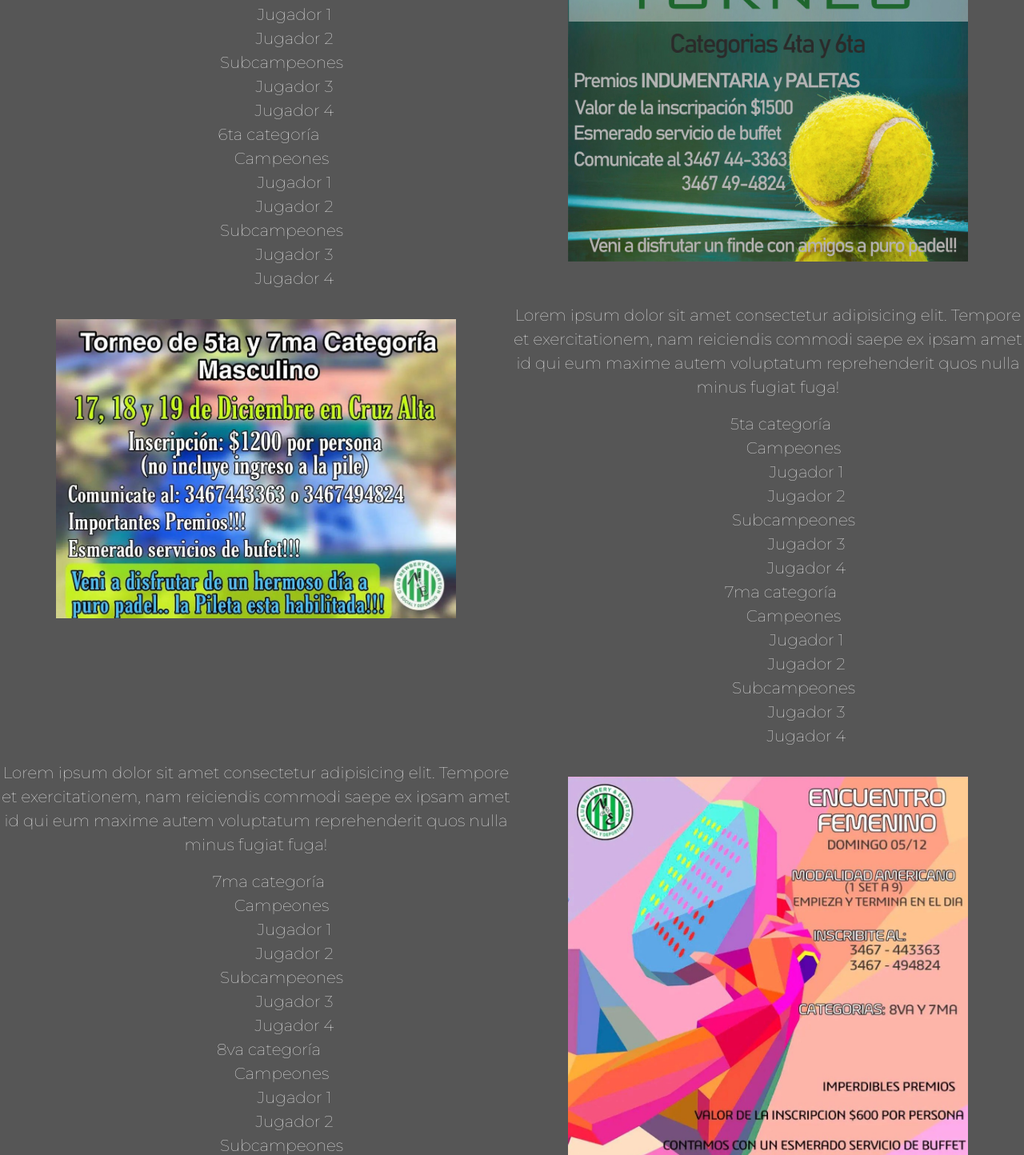
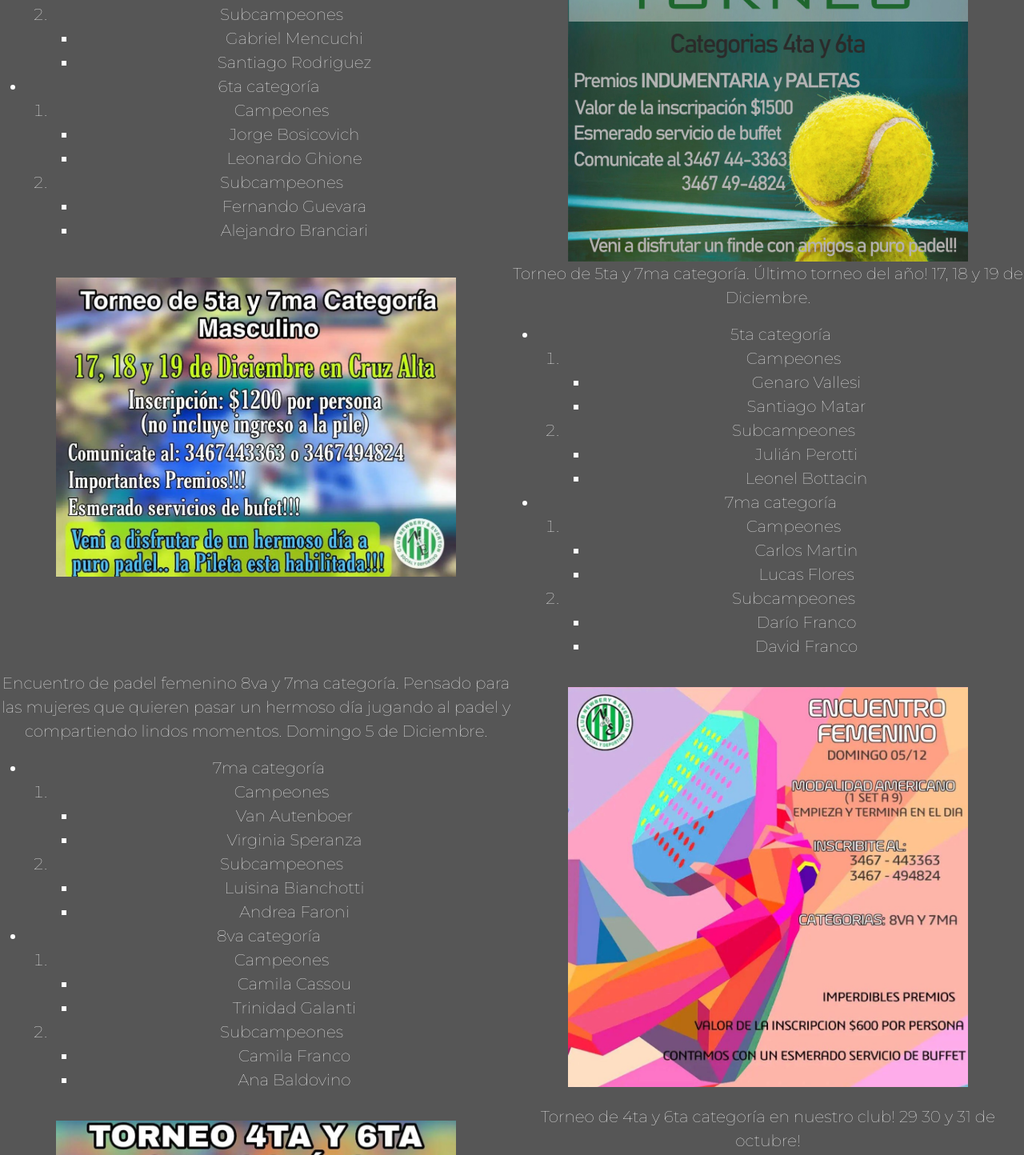
Before and after one commit to agutinastringa/CanchasPadel-AgustinaStringa, a website: page pages/torneos.html in a window 1280 px wide. Shown: the part 1113-2557 px from the top of the page at 80% size. Drawn offline with nearby package versions, Linux system fonts and the light colour scheme.

Commit message:
correcciones en imágenes y textos

```diff
--- a/pages/torneos.html
+++ b/pages/torneos.html
@@ -23,7 +23,7 @@
             <nav class="navbar navbar-expand-lg">
                 <div class="container">
                     <a class="navbar-brand" href="../index.html">
-                        <img src="../img/logo.png" alt="" width="100" height="100">
+                        <img src="../img/logo.png" alt="Logo padel" width="100" height="100">
                     </a>
                     <button class="navbar-toggler" type="button" data-bs-toggle="collapse" data-bs-target="#navbarNav" aria-controls="navbarNav" aria-expanded="false" aria-label="Toggle navigation">
                         <span class="navbar-toggler-icon"></span>
@@ -53,19 +53,19 @@
         <!-- Inicio el main -->
         <img class="img-torneo1" src="../img/torneos/abril2022.jpg" alt="Abril 2022">
         <div class="texto-torneo1">
-            <p>Lorem ipsum dolor sit amet consectetur adipisicing elit. Tempore et exercitationem, nam reiciendis commodi saepe ex ipsam amet id qui eum maxime autem voluptatum reprehenderit quos nulla minus fugiat fuga!</p>
+            <p>Torneo de 4ta categoría. Circuito oficial de APSOS en nuestro club!! 8, 9 y 10 de abril.</p>
             <div class="jugadores">
                 <ol>
                     <li>Campeones
                         <ul>
-                            <li>Jugador 1</li>
-                            <li>Jugador 2</li>
+                            <li>Alejo Peretti</li>
+                            <li>Marcos Ferreyra</li>
                         </ul>
                     </li>
                     <li>Subcampeones
                         <ul>
-                            <li>Jugador 3</li>
-                            <li>Jugador 4</li>
+                            <li>Andres Giandana</li>
+                            <li>Joel Marin</li>
                         </ul>
                     </li>
                 </ol>
@@ -73,21 +73,21 @@
         </div>
         <img class="img-torneo2" src="../img/torneos/marzo2022.jpg" alt="Marzo 2022">
         <div class="texto-torneo2">
-            <p>Lorem ipsum dolor sit amet consectetur adipisicing elit. Tempore et exercitationem, nam reiciendis commodi saepe ex ipsam amet id qui eum maxime autem voluptatum reprehenderit quos nulla minus fugiat fuga!</p>
+            <p>Primer torneo del año en las instalaciones de nuestro club! Fin de semana del 18, 19 y 20 de Marzo.</p>
             <div class="jugadores">
                 <ul>
                     <li>4ta categoría
                         <ol>
                             <li>Campeones
                                 <ul>
-                                    <li>Jugador 1</li>
-                                    <li>Jugador 2</li>
+                                    <li>Federico Baleis</li>
+                                    <li>Bruno Giancristofano</li>
                                 </ul>
                             </li>
                             <li>Subcampeones
                                 <ul>
-                                    <li>Jugador 3</li>
-                                    <li>Jugador 4</li>
+                                    <li>Gabriel Mencuchi</li>
+                                    <li>Santiago Rodriguez</li>
                                 </ul>
                             </li>
                         </ol>
@@ -96,14 +96,14 @@
                         <ol>
                             <li>Campeones
                                 <ul>
-                                    <li>Jugador 1</li>
-                                    <li>Jugador 2</li>
+                                    <li>Jorge Bosicovich</li>
+                                    <li>Leonardo Ghione</li>
                                 </ul>
                             </li>
                             <li>Subcampeones
                                 <ul>
-                                    <li>Jugador 3</li>
-                                    <li>Jugador 4</li>
+                                    <li>Fernando Guevara</li>
+                                    <li>Alejandro Branciari</li>
                                 </ul>
                             </li>
                         </ol>
@@ -113,21 +113,21 @@
         </div>
         <img class="img-torneo3" src="../img/torneos/diciembre2021.jpg" alt="Diciembre 2021 Masculino">
         <div class="texto-torneo3">
-            <p>Lorem ipsum dolor sit amet consectetur adipisicing elit. Tempore et exercitationem, nam reiciendis commodi saepe ex ipsam amet id qui eum maxime autem voluptatum reprehenderit quos nulla minus fugiat fuga!</p>
+            <p>Torneo de 5ta y 7ma categoría. Último torneo del año! 17, 18 y 19 de Diciembre.</p>
             <div class="jugadores">
                 <ul>
                     <li>5ta categoría
                         <ol>
                             <li>Campeones
                                 <ul>
-                                    <li>Jugador 1</li>
-                                    <li>Jugador 2</li>
+                                    <li>Genaro Vallesi</li>
+                                    <li>Santiago Matar</li>
                                 </ul>
                             </li>
                             <li>Subcampeones
                                 <ul>
-                                    <li>Jugador 3</li>
-                                    <li>Jugador 4</li>
+                                    <li>Julián Perotti</li>
+                                    <li>Leonel Bottacin</li>
                                 </ul>
                             </li>
                         </ol>
@@ -136,14 +136,14 @@
                         <ol>
                             <li>Campeones
                                 <ul>
-                                    <li>Jugador 1</li>
-                                    <li>Jugador 2</li>
+                                    <li>Carlos Martin</li>
+                                    <li>Lucas Flores</li>
                                 </ul>
                             </li>
                             <li>Subcampeones
                                 <ul>
-                                    <li>Jugador 3</li>
-                                    <li>Jugador 4</li>
+                                    <li>Darío Franco</li>
+                                    <li>David Franco</li>
                                 </ul>
                             </li>
                         </ol>
@@ -153,21 +153,21 @@
         </div>
         <img class="img-torneo4" src="../img/torneos/diciembre2021fem.jpg" alt="Diciembre 2021 Femenino">
         <div class="texto-torneo4">
-            <p>Lorem ipsum dolor sit amet consectetur adipisicing elit. Tempore et exercitationem, nam reiciendis commodi saepe ex ipsam amet id qui eum maxime autem voluptatum reprehenderit quos nulla minus fugiat fuga!</p>
+            <p>Encuentro de padel femenino 8va y 7ma categoría. Pensado para las mujeres que quieren pasar un hermoso día jugando al padel y compartiendo lindos momentos. Domingo 5 de Diciembre.</p>
             <div class="jugadores">
                 <ul>
                     <li>7ma categoría
                         <ol>
                             <li>Campeones
                                 <ul>
-                                    <li>Jugador 1</li>
-                                    <li>Jugador 2</li>
+                                    <li>Van Autenboer</li>
+                                    <li>Virginia Speranza</li>
                                 </ul>
                             </li>
                             <li>Subcampeones
                                 <ul>
-                                    <li>Jugador 3</li>
-                                    <li>Jugador 4</li>
+                                    <li>Luisina Bianchotti</li>
+                                    <li>Andrea Faroni</li>
                                 </ul>
                             </li>
                         </ol>
@@ -176,14 +176,14 @@
                         <ol>
                             <li>Campeones
                                 <ul>
-                                    <li>Jugador 1</li>
-                                    <li>Jugador 2</li>
+                                    <li>Camila Cassou</li>
+                                    <li>Trinidad Galanti</li>
                                 </ul>
                             </li>
                             <li>Subcampeones
                                 <ul>
-                                    <li>Jugador 3</li>
-                                    <li>Jugador 4</li>
+                                    <li>Camila Franco</li>
+                                    <li>Ana Baldovino</li>
                                 </ul>
                             </li>
                         </ol>
@@ -193,21 +193,21 @@
         </div>
         <img class="img-torneo5" src="../img/torneos/octubre2021.jpg" alt="Octubre 2021">
         <div class="texto-torneo5">
-            <p>Lorem ipsum dolor sit amet consectetur adipisicing elit. Tempore et exercitationem, nam reiciendis commodi saepe ex ipsam amet id qui eum maxime autem voluptatum reprehenderit quos nulla minus fugiat fuga!</p>
+            <p>Torneo de 4ta y 6ta categoría en nuestro club! 29 30 y 31 de octubre!</p>
             <div class="jugadores">
                 <ul>
                     <li>4ta categoría
                         <ol>
                             <li>Campeones
                                 <ul>
-                                    <li>Jugador 1</li>
-                                    <li>Jugador 2</li>
+                                    <li>Cristian Piva</li>
+                                    <li>Silva Shunko</li>
                                 </ul>
                             </li>
                             <li>Subcampeones
                                 <ul>
-                                    <li>Jugador 3</li>
-                                    <li>Jugador 4</li>
+                                    <li>Armanini Hernan</li>
+                                    <li>Vallesi Franco</li>
                                 </ul>
                             </li>
                         </ol>
@@ -216,14 +216,14 @@
                         <ol>
                             <li>Campeones
                                 <ul>
-                                    <li>Jugador 1</li>
-                                    <li>Jugador 2</li>
+                                    <li>Jorge Bosicovich</li>
+                                    <li>Fernando Guevara</li>
                                 </ul>
                             </li>
                             <li>Subcampeones
                                 <ul>
-                                    <li>Jugador 3</li>
-                                    <li>Jugador 4</li>
+                                    <li>Federico Manoqui</li>
+                                    <li>Gustavo Vasconcelos</li>
                                 </ul>
                             </li>
                         </ol>
@@ -233,21 +233,21 @@
         </div>
         <img class="img-torneo6" src="../img/torneos/septiembre2021.jpg" alt="Septiembre 2021">
         <div class="texto-torneo6">
-            <p>Lorem ipsum dolor sit amet consectetur adipisicing elit. Tempore et exercitationem, nam reiciendis commodi saepe ex ipsam amet id qui eum maxime autem voluptatum reprehenderit quos nulla minus fugiat fuga!</p>
+            <p>Encuentro de padel femenino de 8va y 7ma categoría! Modalidad americano. 11 de septiembre!</p>
             <div class="jugadores">
                 <ul>
                     <li>7ma categoría
                         <ol>
                             <li>Campeones
                                 <ul>
-                                    <li>Jugador 1</li>
-                                    <li>Jugador 2</li>
+                                    <li>Luisina Bianchotti</li>
+                                    <li>Lucila Latanzi</li>
                                 </ul>
                             </li>
                             <li>Subcampeones
                                 <ul>
-                                    <li>Jugador 3</li>
-                                    <li>Jugador 4</li>
+                                    <li>Ana Zarate</li>
+                                    <li>Alejandra Arana</li>
                                 </ul>
                             </li>
                         </ol>
@@ -256,14 +256,14 @@
                         <ol>
                             <li>Campeones
                                 <ul>
-                                    <li>Jugador 1</li>
-                                    <li>Jugador 2</li>
+                                    <li>Camila Cassou</li>
+                                    <li>Valentina Caligaris</li>
                                 </ul>
                             </li>
                             <li>Subcampeones
                                 <ul>
-                                    <li>Jugador 3</li>
-                                    <li>Jugador 4</li>
+                                    <li>Trinidad Galanti</li>
+                                    <li>Nora Baruntini</li>
                                 </ul>
                             </li>
                         </ol>
@@ -273,21 +273,21 @@
         </div>
         <img class="img-torneo7" src="../img/torneos/agosto2021.jpg" alt="Agosto 2021">
         <div class="texto-torneo7">
-            <p>Lorem ipsum dolor sit amet consectetur adipisicing elit. Tempore et exercitationem, nam reiciendis commodi saepe ex ipsam amet id qui eum maxime autem voluptatum reprehenderit quos nulla minus fugiat fuga!</p>
+            <p>Torneo de 5ta y 7ma categoría! 14, 15 y 16 de Agosto!</p>
             <div class="jugadores">
                 <ul>
                     <li>5ta categoría
                         <ol>
                             <li>Campeones
                                 <ul>
-                                    <li>Jugador 1</li>
-                                    <li>Jugador 2</li>
-                                </ul>
+                                    <li>Hernan Armanini</li>
+                                    <li>Franco Vallesi</liclass=>
+                                    </ul>
                             </li>
-                            <li>Subcampeones
+                            <li >Subcampeones
                                 <ul>
-                                    <li>Jugador 3</li>
-                                    <li>Jugador 4</li>
+                                    <li>Mauricio Marro</li>
+                                    <li>Nahuel Gonzalez</li>
                                 </ul>
                             </li>
                         </ol>
@@ -296,14 +296,14 @@
                         <ol>
                             <li>Campeones
                                 <ul>
-                                    <li>Jugador 1</li>
-                                    <li>Jugador 2</li>
+                                    <li>Lucio Mas</li>
+                                    <li>Roy Duppenthaler</li>
                                 </ul>
                             </li>
                             <li>Subcampeones
                                 <ul>
-                                    <li>Jugador 3</li>
-                                    <li>Jugador 4</li>
+                                    <li>Santiago Matar</li>
+                                    <li>Elias Prado</li>
                                 </ul>
                             </li>
                         </ol>
--- a/scss/style.scss
+++ b/scss/style.scss
@@ -130,12 +130,6 @@ body{
         }
         .jugadores{
             margin-top: 10px;
-            ul{
-                list-style: none;
-            }
-        }
-        ol{
-            list-style: none;
         }
     }
     .main-turnos{
```
Also changed, not shown: index.html (+4 -4 lines), pages/clases.html (+3 -3 lines), pages/contacto.html (+1 -1 lines), pages/turnos.html (+3 -3 lines), css/main.css.
